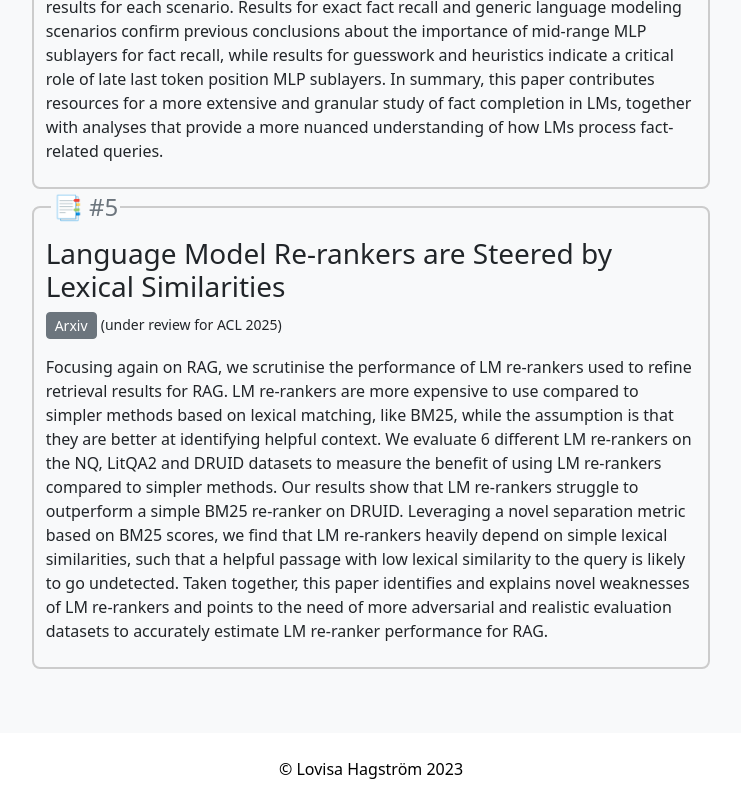
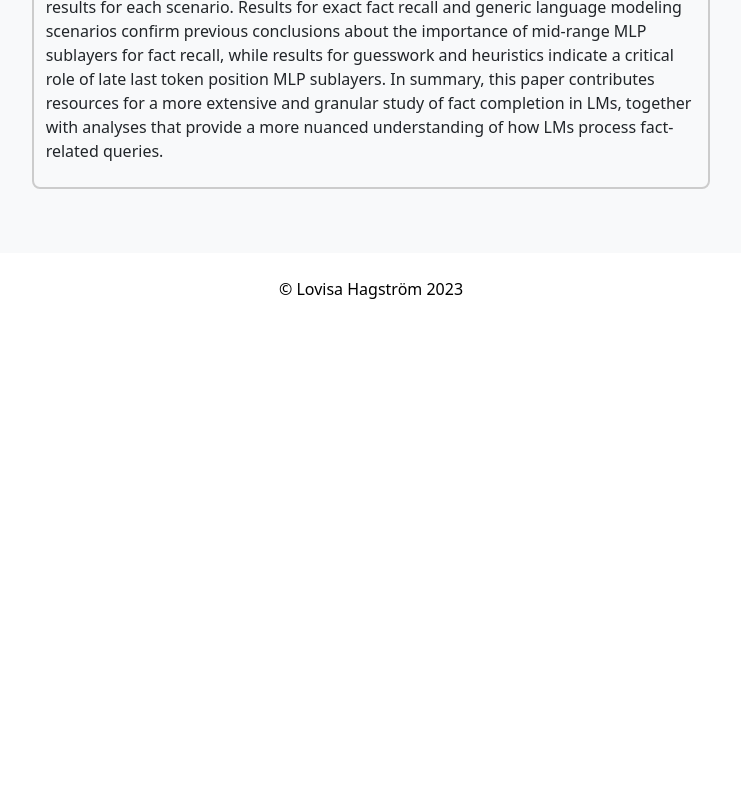
Before and after one commit to lovhag/lovhag.github.io, a plain HTML site: page index.html in a window 1280 px wide. Shown: the part 4874-5679 px from the top of the page, without its empty margins (269-1010 px from the left). After the commit the page ends 5199 px from the top, so only its background shows below. Drawn offline with nearby package versions, Linux system fonts and the light colour scheme; some icons are missing.

Commit message:
Update papers for PhD defence

```diff
--- a/index.html
+++ b/index.html
@@ -193,15 +193,6 @@
                             </p>
                             Moving back to studying the parametric knowledge of LMs, this paper inspects previous interpretations of LMs for fact completion from the perspective of diagnostic data. Previous model interpretations pay little attention to the samples used to elicit and study factual associations of LMs, and it is not known whether samples of different characteristics may elicit different factual associations in LMs. In this paper, we identify four different prediction scenarios for fact completion: Generic language modeling, guesswork, heuristics recall and exact fact recall. We introduce a method for creating datasets with samples of each prediction scenario and show how two popular interpretability methods (causal tracing, studies of information flow) yield distinct results for each scenario. Results for exact fact recall and generic language modeling scenarios confirm previous conclusions about the importance of mid-range MLP sublayers for fact recall, while results for guesswork and heuristics indicate a critical role of late last token position MLP sublayers. In summary, this paper contributes resources for a more extensive and granular study of fact completion in LMs, together with analyses that provide a more nuanced understanding of how LMs process fact-related queries.
                         </fieldset>
-                        <fieldset>
-                            <legend class="text-muted">📑 #5</legend>
-                            <div class="text">
-                            <h3>Language Model Re-rankers are Steered by Lexical Similarities</h3>
-                            <p>
-                                <a href="https://arxiv.org/abs/2502.17036" class="btn btn-secondary btn-sm" style="--bs-btn-padding-y: .1rem">Arxiv</a> <small>(under review for ACL 2025)</small>
-                            </p>
-                            Focusing again on RAG, we scrutinise the performance of LM re-rankers used to refine retrieval results for RAG. LM re-rankers are more expensive to use compared to simpler methods based on lexical matching, like BM25, while the assumption is that they are better at identifying helpful context. We evaluate 6 different LM re-rankers on the NQ, LitQA2 and DRUID datasets to measure the benefit of using LM re-rankers compared to simpler methods. Our results show that LM re-rankers struggle to outperform a simple BM25 re-ranker on DRUID. Leveraging a novel separation metric based on BM25 scores, we find that LM re-rankers heavily depend on simple lexical similarities, such that a helpful passage with low lexical similarity to the query is likely to go undetected. Taken together, this paper identifies and explains novel weaknesses of LM re-rankers and points to the need of more adversarial and realistic evaluation datasets to accurately estimate LM re-ranker performance for RAG.
-                        </fieldset>
                     </div>
                 </div>
             </div>
```
